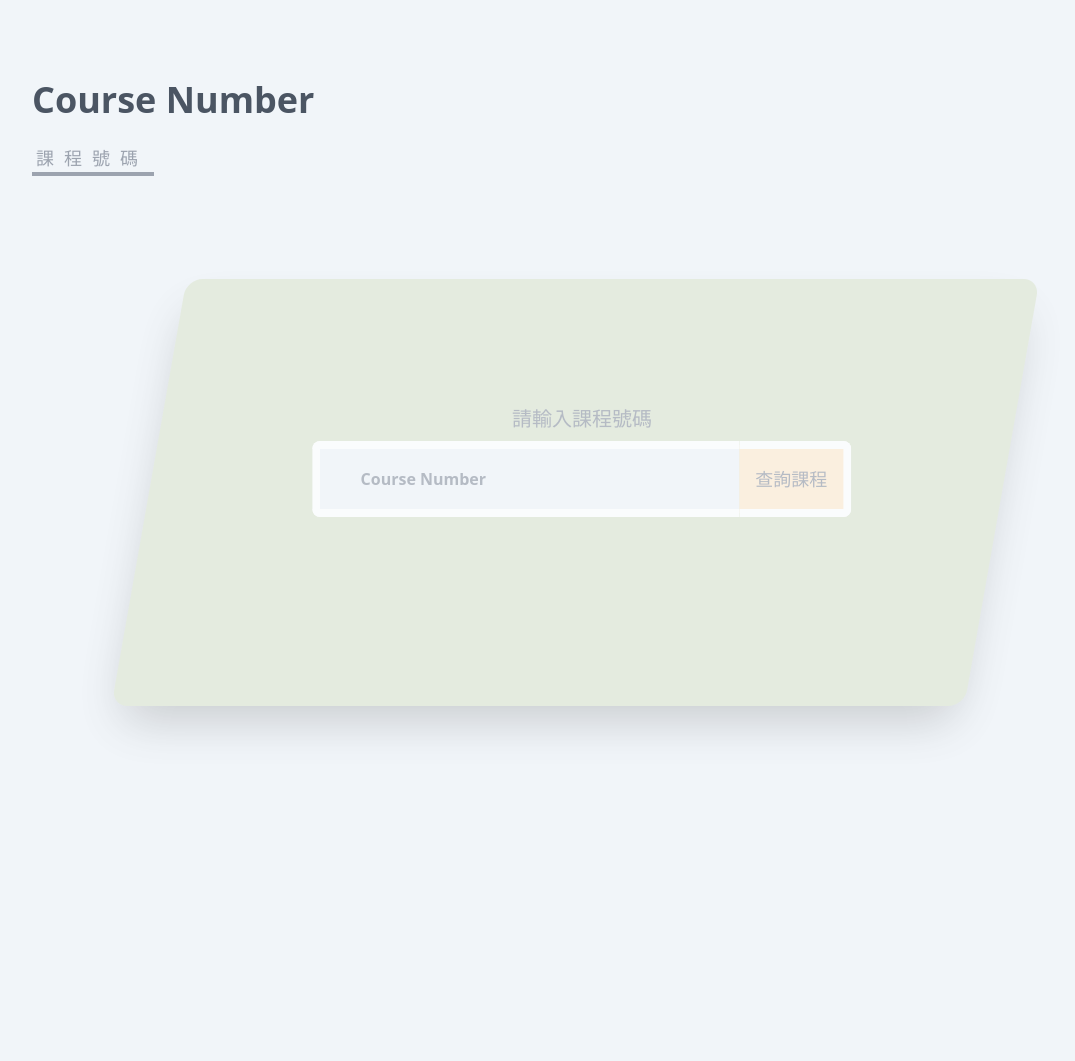
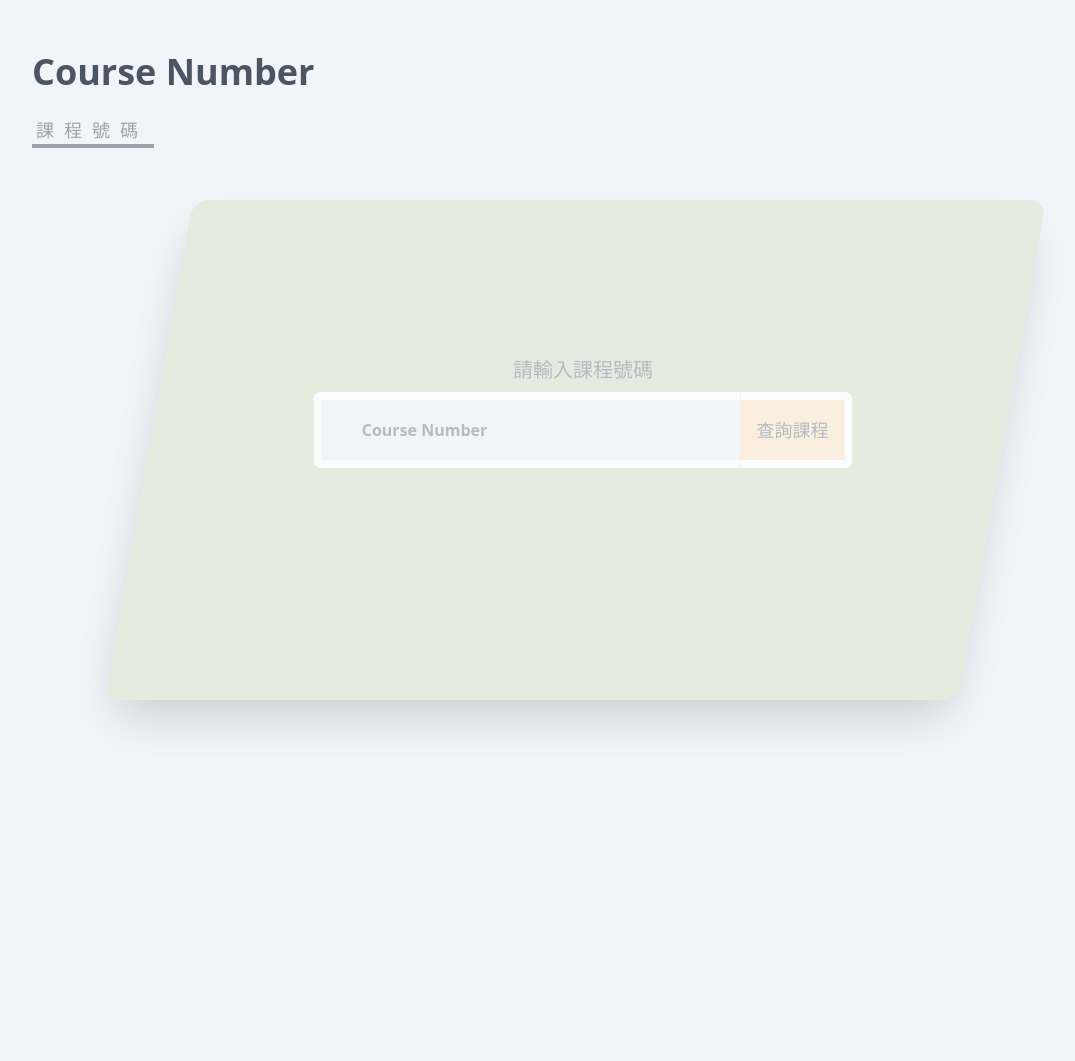
Before and after one commit to ridemountainpig/fcu-course-search, a Flask app: page /searchcourse in a window 1280 px wide. Shown: the whole page, without its empty margins (64-1139 px from the left). After the commit the page ends 727 px from the top, so only its background shows below. Run offline with Flask 2, Linux system fonts and the light colour scheme; some libraries are stand-ins or nearby versions.

Commit message:
update: edit component layout

```diff
--- a/static/script/searchCourse.js
+++ b/static/script/searchCourse.js
@@ -13,6 +13,7 @@ function searchCourse() {
 
     $('#searchBox').removeClass('-skew-x-[10deg]');
     $('#searchInput').addClass('hidden');
+    $('#courseListBox').removeClass('hidden');
     $('#courseInput').val("");
 
     $.ajax({
@@ -70,7 +71,7 @@ function searchCourse() {
                                     </div>
                                 </div>
                             </div>
-                            <div class="flex justify-start mt-5">
+                            <div class="flex justify-center mt-5">
                                 <div>
                                     <div id="courseName" class="text-gray-600 font-bold text-xl">
                                         課程號碼錯誤，查無此課程
@@ -89,5 +90,6 @@ function searchCourse() {
 function resetSearchCourse() {
     $('#searchBox').addClass('-skew-x-[10deg]');
     $('#searchInput').removeClass('hidden');
+    $('#courseListBox').addClass('hidden');
     $('#courseList').empty();
 }
--- a/templates/searchCourse.html
+++ b/templates/searchCourse.html
@@ -12,16 +12,16 @@
     <link rel="icon" href="/static/images/FF.png" type="image/icon">
 </head>
 
-<body class="h-[calc(100vh_-_20rem) bg-slate-100">
-    <div class="flex max-[520px]:ml-8 min-[520px]:ml-24 mt-20 my-5">
-        <div class="pb-10">
+<body class="h-screen bg-slate-100">
+    <div class="flex items-center max-[520px]:ml-8 min-[520px]:ml-24 h-1/4">
+        <div>
             <div class="font-bold text-4xl text-gray-600">Course Number</div>
             <div class="font-medium text-lg text-gray-400 mt-6 px-1 border-b-4 border-gray-400"
                 style="width: 122px; letter-spacing: 10px;">課程號碼</div>
         </div>
     </div>
 
-    <div class="flex justify-center items-center h-[calc(100vh_-_18rem)] w-full">
+    <div class="flex justify-center items-start h-3/4 w-full">
         <div id="searchBox" class="rounded-2xl opacity-70 -skew-x-[10deg] duration-700 w-4/6 h-5/6 shadow-2xl"
             style="background-color: #dfe7d5;">
             <div id="searchInput" class="flex items-center h-5/6">
@@ -39,7 +39,9 @@
                     </div>
                 </div>
             </div>
-            <div id="courseList" class="h-full flex justify-center items-center"></div>
+            <div id="courseListBox" class="flex justify-center items-center h-full hidden">
+                <div id="courseList"></div>
+            </div>
         </div>
     </div>
     <script src="../static/script/searchCourse.js"></script>
```
Also changed, not shown: templates/followCourse.html (+5 -5 lines), templates/generalStudies.html (+7 -5 lines).
